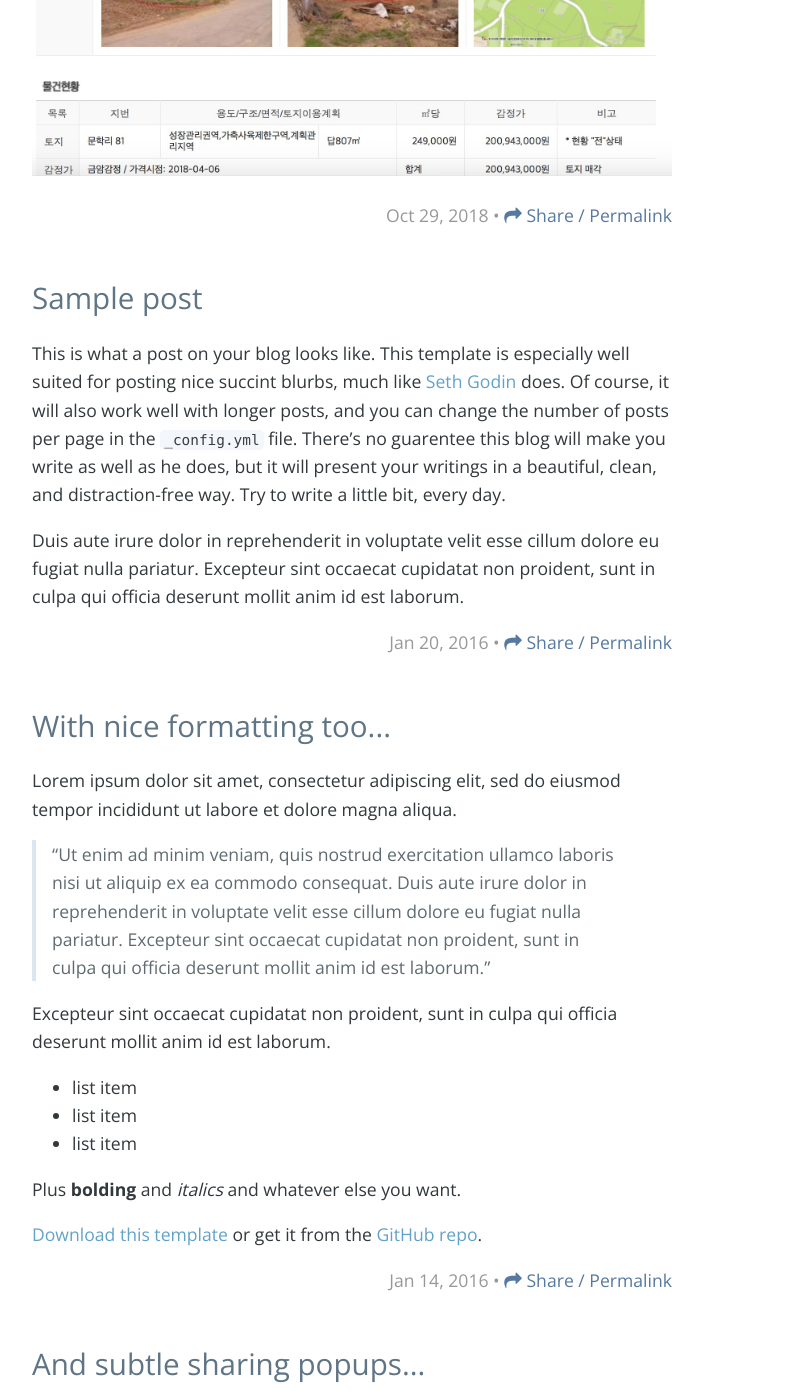
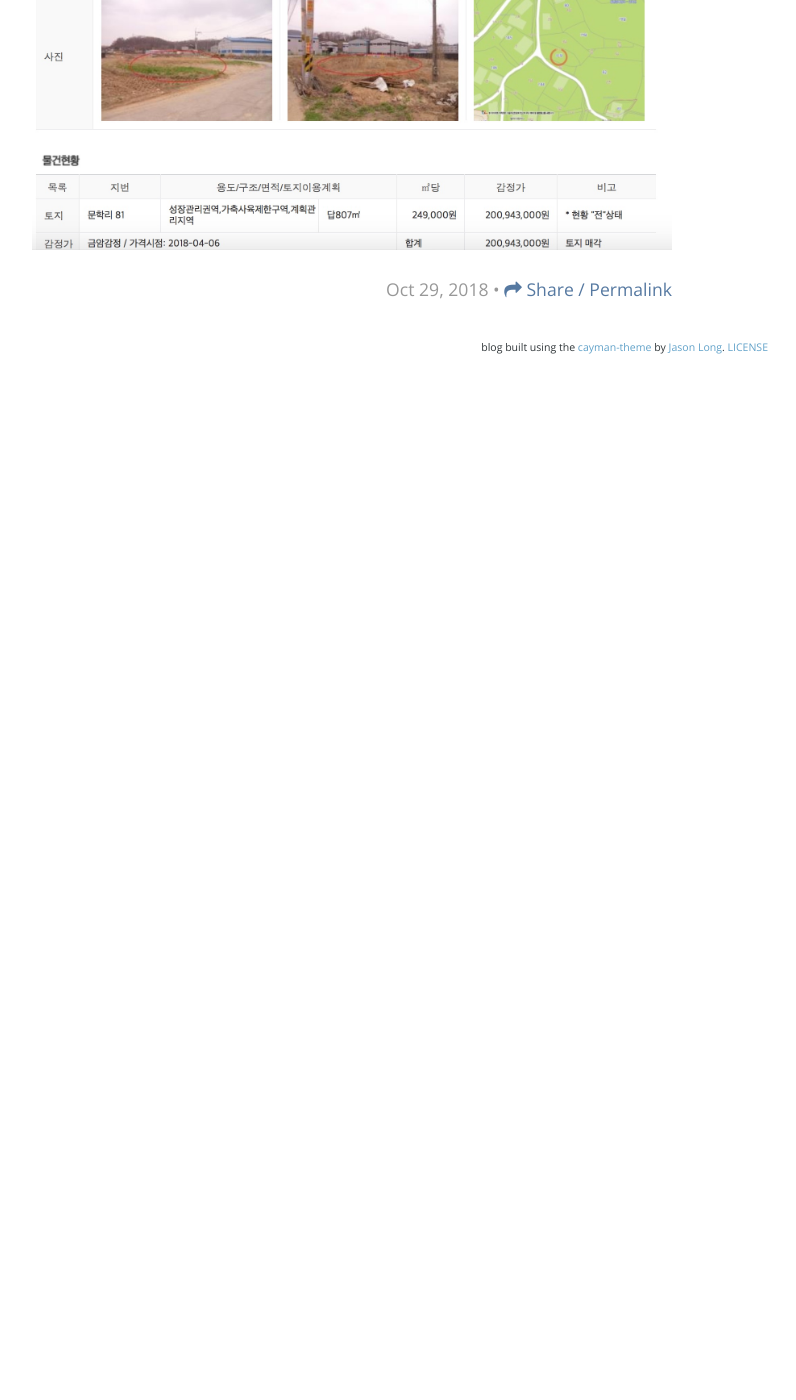
Before and after one commit to leetop81/leetop81.github.io, a Jekyll site: the page built from index.html, in a window 1280 px wide and 1400 px high, scrolled down 755 px. Shown: the whole window, without its empty margins (288-1084 px from the left). Built offline with Jekyll 4.4.1, drawn with Linux system fonts in a browser that asks for light colours; nearby versions of some CDN libraries; the list of posts is cut into pages by our own code; comment, search, counter and statistics services are not loaded; after the commit the page ends 1129 px from its top, so only the background shows below that; some of the changed text lies outside the part shown.

Commit message:
link added

```diff
--- a/_posts/2016-01-12-filler.md
+++ /dev/null
@@ -1,10 +0,0 @@
----
-layout: post
-title: And subtle sharing popups...
----
-
-Check out the share/permalink at the bottom of each post. This gives you a nice popup that allows people to share the specific post, using pure CSS. Okay, so there's a weeee bit of js to allow for a 'copy to clipboard' button. But these sharing tools won't bloat your page, or look obnoxious.
-
-Lorem ipsum dolor sit amet, consectetur adipiscing elit, sed do eiusmod tempor incididunt ut labore et dolore magna aliqua.
-
-Ut enim ad minim veniam, quis nostrud exercitation ullamco laboris nisi ut aliquip ex ea commodo consequat. Duis aute irure dolor in reprehenderit in voluptate velit esse cillum dolore eu fugiat nulla pariatur. Excepteur sint occaecat cupidatat non proident, sunt in culpa qui officia deserunt mollit anim id est laborum.
--- a/_posts/2016-01-14-blockquote-sample.md
+++ /dev/null
@@ -1,19 +0,0 @@
----
-layout: post
-title: With nice formatting too...
----
-
-
-Lorem ipsum dolor sit amet, consectetur adipiscing elit, sed do eiusmod tempor incididunt ut labore et dolore magna aliqua.
-
->"Ut enim ad minim veniam, quis nostrud exercitation ullamco laboris nisi ut aliquip ex ea commodo consequat. Duis aute irure dolor in reprehenderit in voluptate velit esse cillum dolore eu fugiat nulla pariatur. Excepteur sint occaecat cupidatat non proident, sunt in culpa qui officia deserunt mollit anim id est laborum."
-
-Excepteur sint occaecat cupidatat non proident, sunt in culpa qui officia deserunt mollit anim id est laborum.
-
-- list item
-- list item
-- list item
-
-Plus **bolding** and *italics* and whatever else you want.
-
-[Download this template](https://github.com/adueck/cayman-blog/archive/master.zip) or get it from the [GitHub repo](https://github.com/adueck/cayman-blog).
--- a/_posts/2016-01-20-sample-post.md
+++ /dev/null
@@ -1,8 +0,0 @@
----
-layout: post
-title: Sample post
----
-
-This is what a post on your blog looks like. This template is especially well suited for posting nice succint blurbs, much like [Seth Godin](http://sethgodin.typepad.com/) does. Of course, it will also work well with longer posts, and you can change the number of posts per page in the `_config.yml` file. There's no guarentee this blog will make you write as well as he does, but it will present your writings in a beautiful, clean, and distraction-free way. Try to write a little bit, every day.
-
-Duis aute irure dolor in reprehenderit in voluptate velit esse cillum dolore eu fugiat nulla pariatur. Excepteur sint occaecat cupidatat non proident, sunt in culpa qui officia deserunt mollit anim id est laborum.
```
Also changed, not shown: _posts/2018-10-29-HwaseongMunhak.md (+3 -0 lines), 1 other file.
